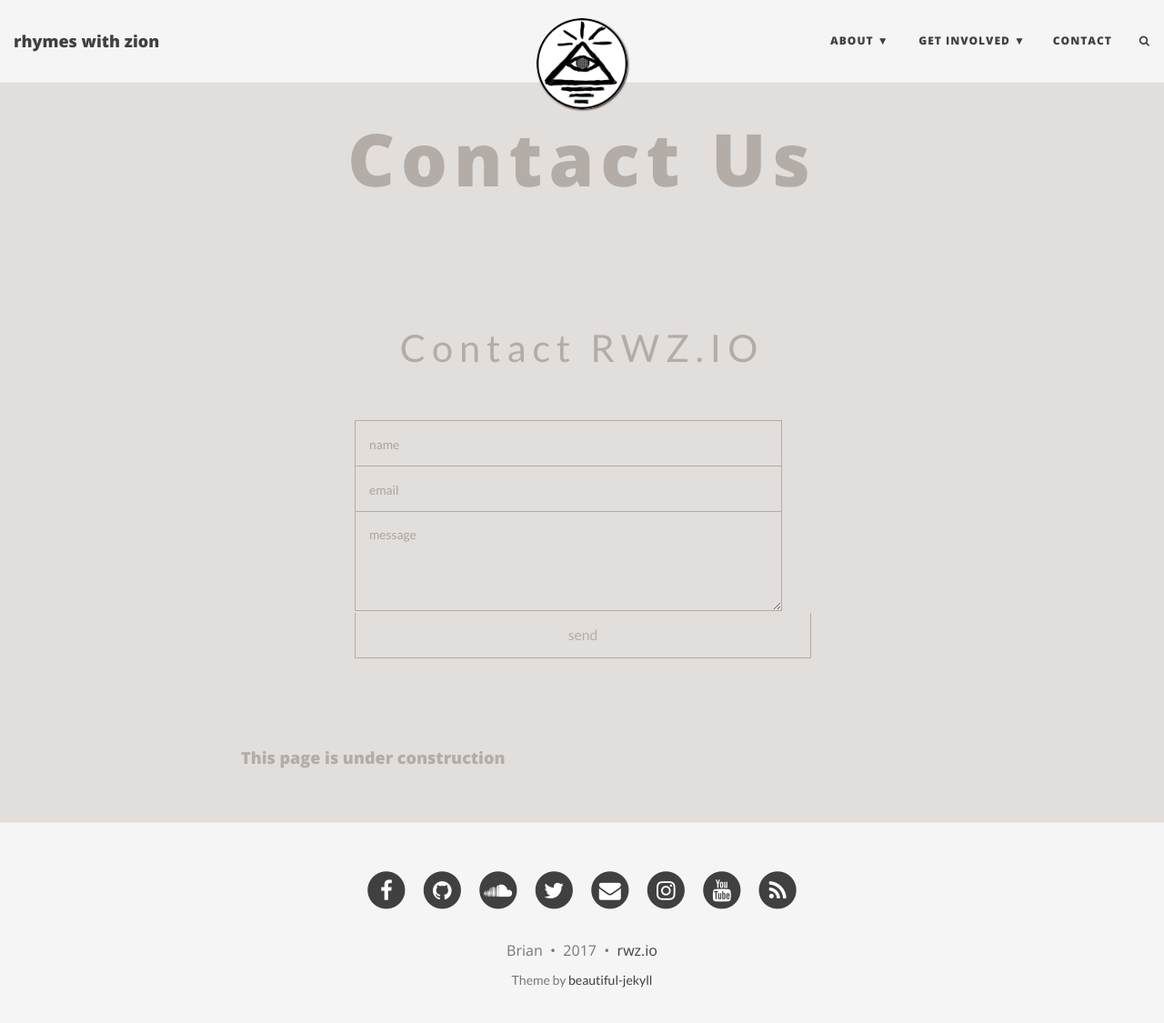
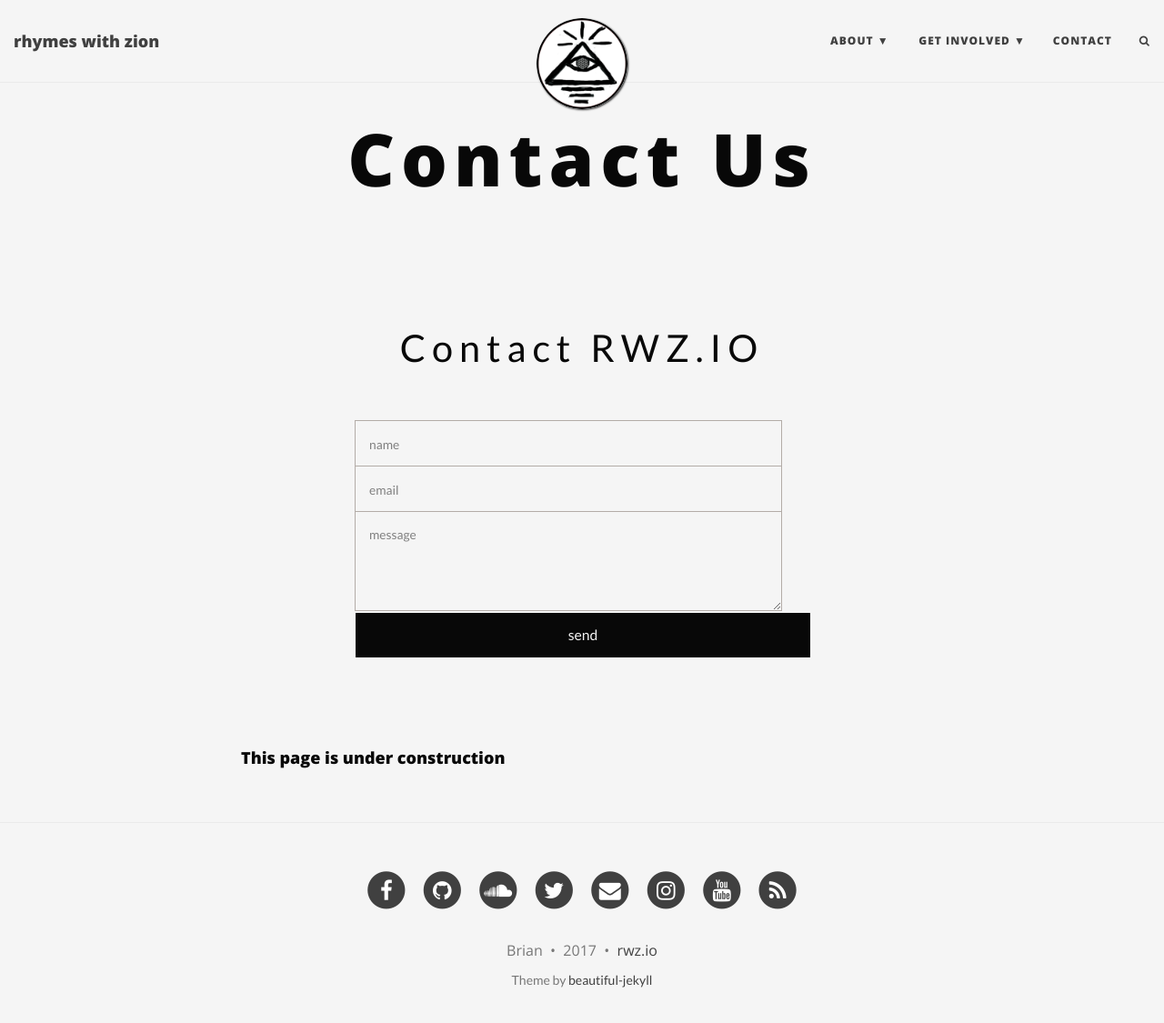
Before and after one commit to rhymeswithzion/rwz-test, a Jekyll site: the page built from contact.md, in a window 1280 px wide and 1138 px high. Shown: the top 1125 px of the window at 91% size. Built offline with Jekyll 4.4.1, drawn with Linux system fonts in a browser that asks for light colours; some web fonts are replaced; comment, search, counter and statistics services are not loaded.

Commit message:
Create contact.css

```diff
--- a/css/contact.css
+++ b/css/contact.css
@@ -1,54 +1,54 @@
 @import url(https://fonts.googleapis.com/css?family=Lato:100,300,400);
 
 input::-webkit-input-placeholder, textarea::-webkit-input-placeholder {
-  color: #aca49c;
+  color: #fff;
   font-size: 0.875em;
 }
 
 input:focus::-webkit-input-placeholder, textarea:focus::-webkit-input-placeholder {
-  color: #bbb5af;
+  color: #808080;
 }
 
 input::-moz-placeholder, textarea::-moz-placeholder {
-  color: #aca49c;
+  color: #808080;
   font-size: 0.875em;
 }
 
 input:focus::-moz-placeholder, textarea:focus::-moz-placeholder {
-  color: #bbb5af;
+  color: #808080;
 }
 
 input::placeholder, textarea::placeholder {
-  color: #aca49c;
+  color: #808080;
   font-size: 0.875em;
 }
 
 input:focus::placeholder, textarea::focus:placeholder {
-  color: #bbb5af;
+  color: #080808;
 }
 
 input::-ms-placeholder, textarea::-ms-placeholder {
-  color: #aca49c;
+  color: #080808;
   font-size: 0.875em;
 }
 
 input:focus::-ms-placeholder, textarea:focus::-ms-placeholder {
-  color: #bbb5af;
+  color: #080808;
 }
 
 /* on hover placeholder */
 
 input:hover::-webkit-input-placeholder, textarea:hover::-webkit-input-placeholder {
-  color: #e2dedb;
+  color: #f5f5f5;
   font-size: 0.875em;
 }
 
 input:hover:focus::-webkit-input-placeholder, textarea:hover:focus::-webkit-input-placeholder {
-  color: #cbc6c1;
+  color: #f5f5f5;
 }
 
 input:hover::-moz-placeholder, textarea:hover::-moz-placeholder {
-  color: #e2dedb;
+  color: #f5f5f5;
   font-size: 0.875em;
 }
 
@@ -76,8 +76,8 @@ input:hover:focus::-ms-placeholder, textarea:hover::focus:-ms-placeholder {
 
 body {
   font-family: 'Lato', sans-serif;
-  background: #e2dedb;
-  color: #b3aca7;
+  background: #f5f5f5;
+  color: #080808;
 }
 
 header {
@@ -103,7 +103,7 @@ input {
 
   background: transparent;
   outline: none;
-  color: #726659;
+  color: #080808;
 
   border: solid 1px #b3aca7;
   border-bottom: none;
@@ -115,8 +115,8 @@ input {
 }
 
 input:hover {
-  background: #b3aca7;
-  color: #e2dedb;
+  background: #080808;
+  color: #f5f5f5;
 }
 
 textarea {
@@ -129,7 +129,7 @@ textarea {
   background: transparent;
   outline: none;
 
-  color: #726659;
+  color: #080808;
   font-family: 'Lato', sans-serif;
   font-size: 0.875em;
 
@@ -142,8 +142,8 @@ textarea {
 }
 
 textarea:hover {
-  background: #b3aca7;
-  color: #e2dedb;
+  background: #080808;
+  color: #f5f5f5;
 }
 
 #submit {
@@ -154,15 +154,17 @@ textarea:hover {
 
   font-family: 'Lato', sans-serif;
   font-size: 0.875em;
-  color: #b3aca7;
+  color: #f4f4f4;
+  background: #080808;
 
   outline:none;
   cursor: pointer;
 
-  border: solid 1px #b3aca7;
+  border: solid 1px #f8f8f8;
   border-top: none;
 }
 
 #submit:hover {
-  color: #e2dedb;
+  color: #000000;
+  background: #f8f8f8
 }
```
